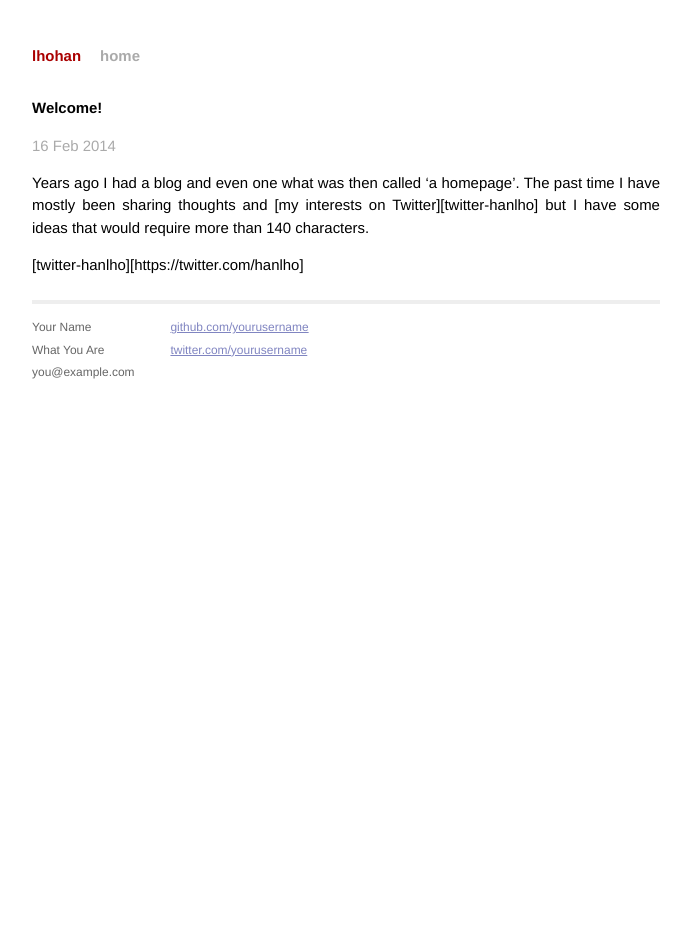
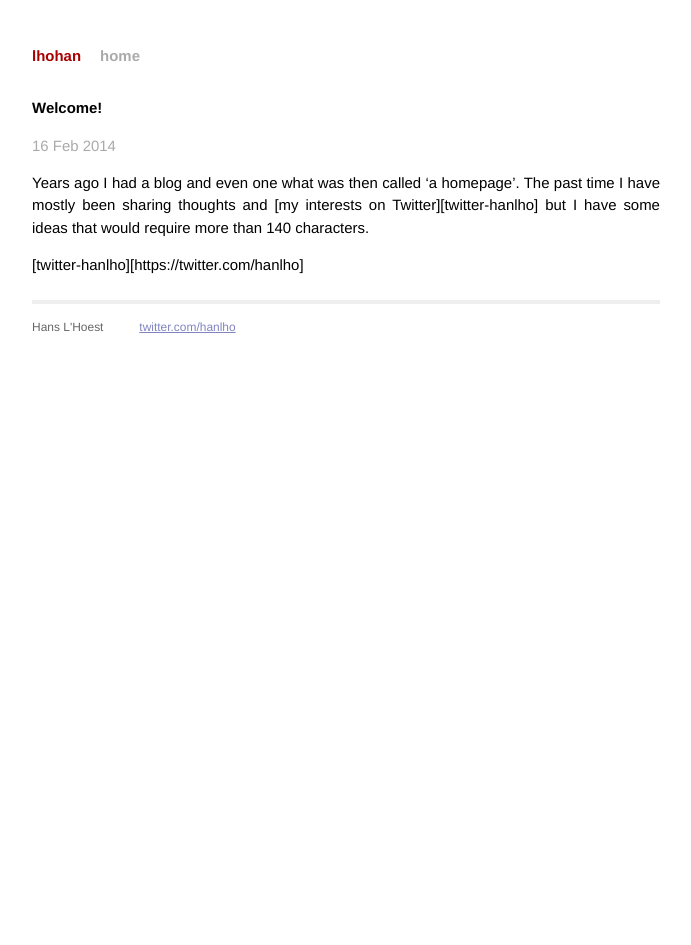
Before and after one commit to lhohan/lhohan.github.io, a Jekyll site: the page built from _posts/2014-02-16-welcome.markdown, in a window 1280 px wide. Shown: the whole page, without its empty margins (294-985 px from the left). Built offline with Jekyll 4.4.1, drawn with Linux system fonts in a browser that asks for light colours; Markdown is read by kramdown in place of the engine named in the settings.

Commit message:
update about me footer details

```diff
--- a/_layouts/default.html
+++ b/_layouts/default.html
@@ -26,15 +26,15 @@
           <div class="footer">
             <div class="contact">
               <p>
-                Your Name<br />
-                What You Are<br />
-                you@example.com
+                Hans L'Hoest<br />
+                <br />
+                <!--you@example.com-->
               </p>
             </div>
             <div class="contact">
               <p>
-                <a href="https://github.com/yourusername">github.com/yourusername</a><br />
-                <a href="https://twitter.com/yourusername">twitter.com/yourusername</a><br />
+                <!--<a href="https://github.com/lhohan">github.com/lhohan</a><br />-->
+                <a href="https://twitter.com/hanlho">twitter.com/hanlho</a><br />
               </p>
             </div>
           </div>
```
